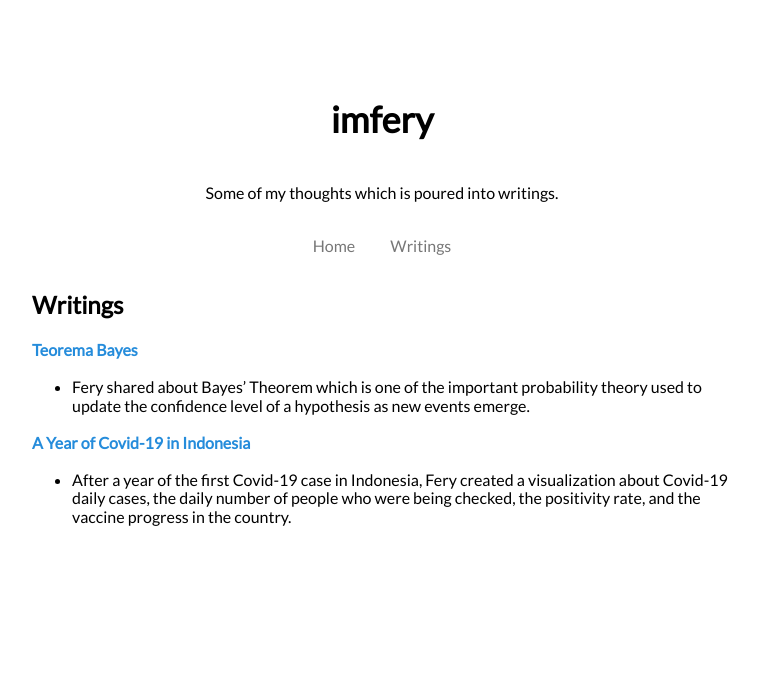
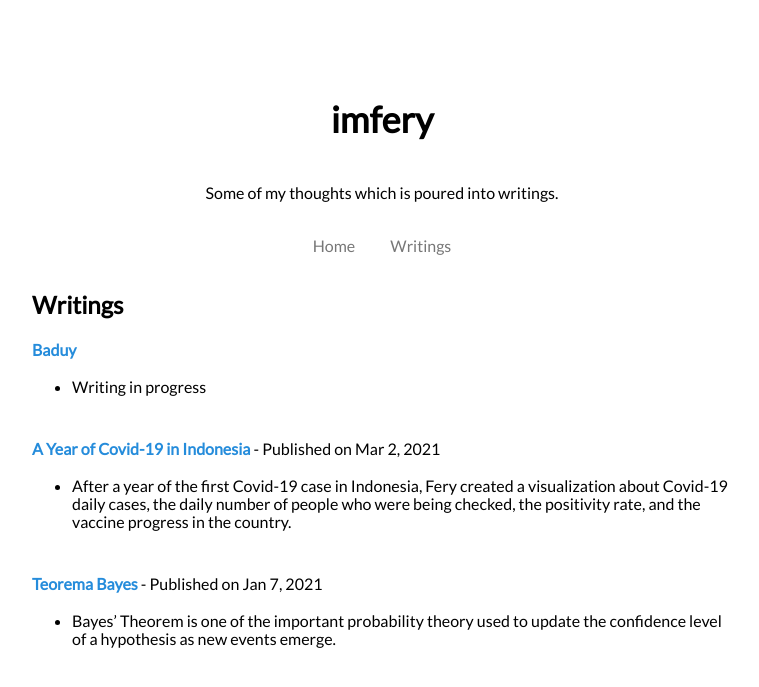
Before and after one commit to imfery/imfery.github.io, a Jekyll site: the page built from blog.md, in a window 1280 px wide. Shown: the top 687 px of the page, without its empty margins (258-1017 px from the left). Built offline with Jekyll 4.4.1, drawn with Linux system fonts in a browser that asks for light colours; nearby versions of some CDN libraries.

Commit message:
Update blog.md

```diff
--- a/blog.md
+++ b/blog.md
@@ -7,14 +7,21 @@ permalink: /writings
 
 <h2>Writings</h2>
 
-[**Teorema Bayes**][teorema_bayes]
-- Fery shared about Bayes' Theorem which is one of the important probability theory used to update the confidence level of a hypothesis as new events emerge.
+[**Baduy**][baduy]
+- Writing in progress
 
-[**A Year of Covid-19 in Indonesia**][covid19]
+<br>
+[**A Year of Covid-19 in Indonesia**][covid19] - Published on Mar 2, 2021
 - After a year of the first Covid-19 case in Indonesia, Fery created a visualization about Covid-19 daily cases, the daily number of people who were being checked, the positivity rate, and the vaccine progress in the country.
+
+<br>
+[**Teorema Bayes**][teorema_bayes] - Published on Jan 7, 2021
+- Bayes' Theorem is one of the important probability theory used to update the confidence level of a hypothesis as new events emerge.
+
 
 <br>
 
 
 [teorema_bayes]: https://imfery.medium.com/teorema-bayes-54448b6221b1
 [covid19]: https://imfery.medium.com/a-year-of-covid-19-in-indonesia-ce4c851de2dc
+[baduy]: https://imfery.github.io/writings/baduy
```
